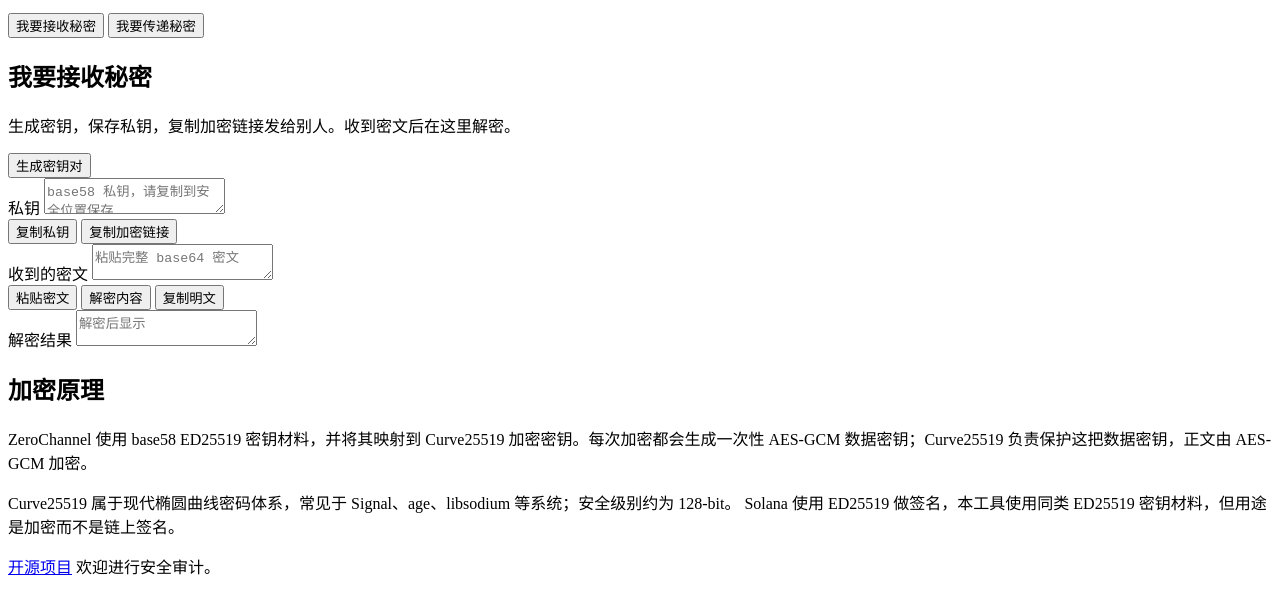
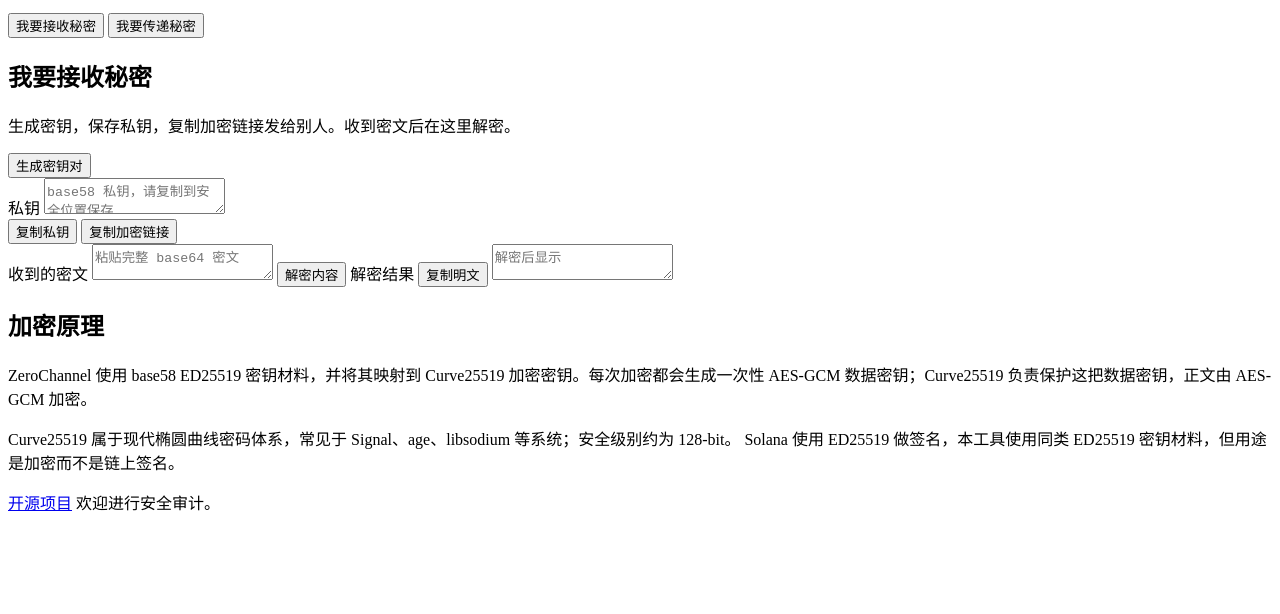
Before and after one commit to zccz14/ZeroChannel, a website built with Vite: page index.html in a window 1280 px wide. Shown: the part 150-764 px from the top of the page. Built offline with nearby package versions, Linux system fonts and the light colour scheme.

Commit message:
Refine decrypt result controls

```diff
--- a/index.html
+++ b/index.html
@@ -72,14 +72,13 @@
           <span>收到的密文</span>
           <textarea id="decrypt-package" spellcheck="false" placeholder="粘贴完整 base64 密文"></textarea>
         </label>
-        <div class="actions">
-          <button id="paste-ciphertext" type="button" class="secondary">粘贴密文</button>
-          <button id="decrypt" type="button">解密内容</button>
-          <button id="copy-decrypted" type="button" class="secondary">复制明文</button>
-        </div>
+        <button id="decrypt" type="button" class="full-action decrypt-action">解密内容</button>
         <label>
-          <span>解密结果</span>
-          <textarea id="decrypted" spellcheck="false" placeholder="解密后显示"></textarea>
+          <span class="field-title-row">
+            <span>解密结果</span>
+            <button id="copy-decrypted" type="button" class="secondary compact-button">复制明文</button>
+          </span>
+          <textarea id="decrypted" spellcheck="false" placeholder="解密后显示" readonly></textarea>
         </label>
       </section>
 
--- a/src/main.js
+++ b/src/main.js
@@ -33,7 +33,6 @@ document.querySelector("#encrypt").addEventListener("click", runEncrypt);
 document.querySelector("#decrypt").addEventListener("click", runDecrypt);
 document.querySelector("#copy-private-key").addEventListener("click", () => copyField(fields.privateKey, "已复制私钥。"));
 document.querySelector("#copy-share-url").addEventListener("click", copyShareUrl);
-document.querySelector("#paste-ciphertext").addEventListener("click", pasteCiphertext);
 document.querySelector("#copy-decrypted").addEventListener("click", () => copyField(fields.decrypted, "已复制明文。"));
 fields.receiveMode.addEventListener("click", () => setMode(modes.receive));
 fields.sendMode.addEventListener("click", () => setMode(modes.send));
@@ -472,13 +471,6 @@ async function copyShareUrl() {
   });
 }
 
-async function pasteCiphertext() {
-  await presentErrors(async () => {
-    fields.decryptPackage.value = await navigator.clipboard.readText();
-    setStatus("已粘贴密文。", "ok");
-  });
-}
-
 function setStatus(message, tone = "neutral") {
   window.clearTimeout(statusTimer);
   fields.status.textContent = message;
--- a/src/styles.css
+++ b/src/styles.css
@@ -249,6 +249,26 @@ textarea::placeholder {
   width: 100%;
 }
 
+.decrypt-action {
+  margin: 6px 0 14px;
+}
+
+.field-title-row {
+  align-items: center;
+  display: flex;
+  gap: 10px;
+  justify-content: space-between;
+}
+
+.compact-button {
+  min-height: 2.2rem;
+  padding: 0.5rem 0.85rem;
+}
+
+textarea[readonly] {
+  cursor: text;
+}
+
 .compact-actions {
   margin-top: 0;
 }
```
